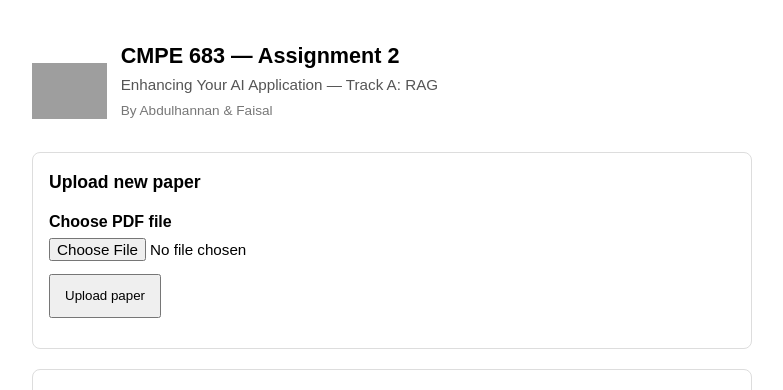
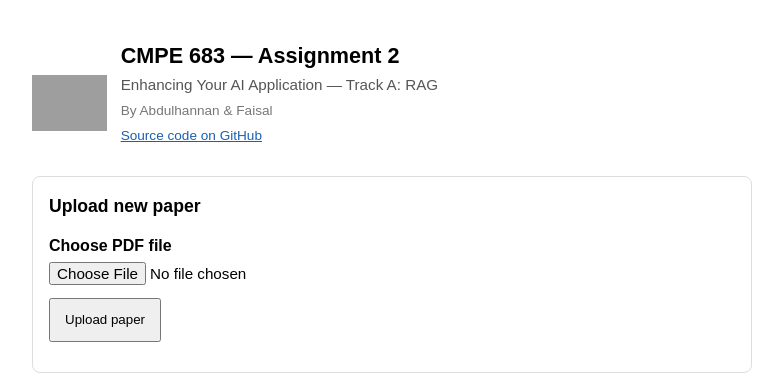
Before and after one commit to faisal-fa094424/683-assigment2-deploy, a Flask app: page / in a window 1280 px wide. Shown: the top 390 px of the page, without its empty margins (248-1031 px from the left). Run offline with Flask 3, Linux system fonts and the light colour scheme; grey boxes are pictures that could not be loaded.

Commit message:
adding github repo

```diff
--- a/static/style.css
+++ b/static/style.css
@@ -35,7 +35,20 @@ h1 {
 .authors {
   color: #777;
   font-size: 0.85rem;
+  margin: 0 0 4px;
+}
+
+.repo-link {
   margin: 0 0 20px;
+  font-size: 0.85rem;
+}
+
+.repo-link a {
+  color: #1a5fb4;
+}
+
+.repo-link a:hover {
+  text-decoration: underline;
 }
 
 h2 {
@@ -165,6 +178,10 @@ input[type="file"] {
   }
 
   .authors {
+    margin-bottom: 4px;
+  }
+
+  .repo-link {
     margin-bottom: 16px;
   }
 
--- a/templates/index.html
+++ b/templates/index.html
@@ -13,6 +13,9 @@
       <h1>CMPE 683 — Assignment 2</h1>
       <p class="subtitle">Enhancing Your AI Application — Track A: RAG</p>
       <p class="authors">By Abdulhannan &amp; Faisal</p>
+      <p class="repo-link">
+        <a href="https://github.com/faisal-fa094424/683-assigment2-deploy" target="_blank" rel="noopener noreferrer">Source code on GitHub</a>
+      </p>
     </div>
   </header>
 
```
